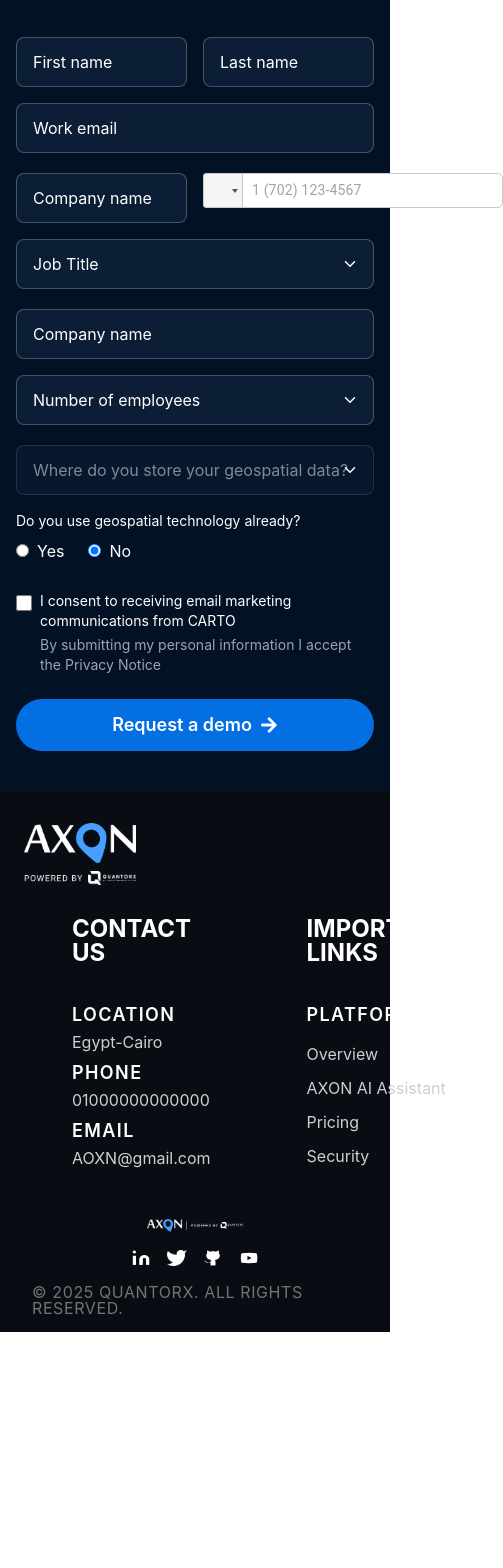
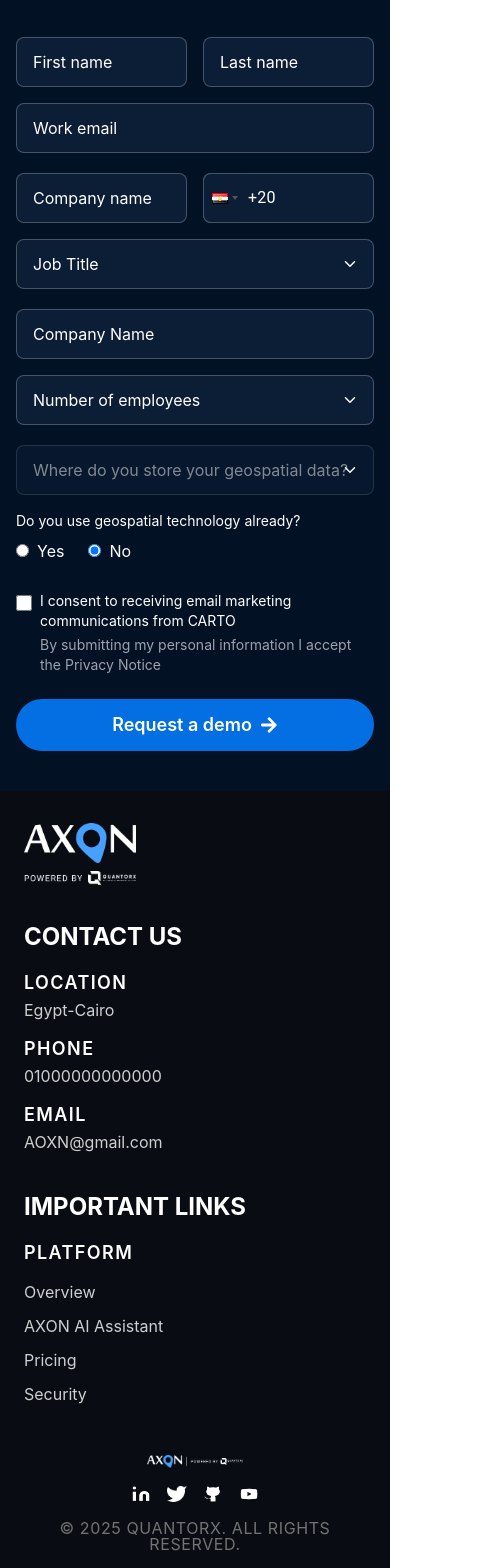
Before and after one commit to Quantorx-Internal/Axon-WebApp, a React (Vite) app: page / in a window 390 px wide. Shown: the part 8775-10343 px from the top of the page, 503 px wide, since content can reach past the window. Before the commit the page ends 10107 px from the top, so only its background shows below. Built offline with nearby package versions, Linux system fonts and the light colour scheme.

Commit message:
Fixed Footer Mobile version + added phone validation

```diff
--- a/src/views/pages/HomeViews/Marwan/Footer.jsx
+++ b/src/views/pages/HomeViews/Marwan/Footer.jsx
@@ -5,18 +5,24 @@
 export default function Footer() {
     return (
         <footer className="bg-[#090D13]">
-                <div className="flex flex-col md:flex-row items-start justify-between max-w-[1552px] mx-auto px-6 md:px-10 py-8 md:py-12 gap-8 md:gap-0">
-                <div className="flex flex-col items-left gap-2">
+            {/* Main content section */}
+            <div className="flex flex-col md:flex-row items-start justify-between max-w-[1552px] mx-auto px-6 md:px-10 py-8 md:py-12 gap-10 md:gap-0">
+
+                {/* Logo block */}
+                <div className="flex flex-col items-start gap-2">
                     <img src="./HeaderLogo.png" alt="Axon Logo" className="w-28 md:w-36 h-auto" />
                     <img src="./FooterPoweredByQuant.png" alt="Powered By Quant" className="w-28 md:w-36 h-auto" />
                 </div>
-                <div className="flex flex-row items-start ml-auto gap-12">
 
-                    <div className="flex flex-col gap-10 px-12">
+                {/* Links & Contact — row on desktop, stacked column on mobile */}
+                <div className="flex flex-col md:flex-row items-start w-full md:w-auto md:ml-auto gap-10 md:gap-12">
+
+                    {/* Contact Us */}
+                    <div className="flex flex-col gap-6 md:gap-10 md:px-12">
                         <p className="font-Roboto font-[700] text-2xl leading-none uppercase text-white">
                             Contact us
                         </p>
-                        <div className="flex flex-col gap-2">
+                        <div className="flex flex-col gap-4 md:gap-2">
                             <div className="flex flex-col gap-1">
                                 <p className="font-Roboto font-[600] text-lg leading-[20px] tracking-[1.4px] uppercase text-white">Location</p>
                                 <p className="font-Roboto font-[400] text-base leading-[26px] text-[#CFCFCF]">Egypt-Cairo</p>
@@ -31,40 +37,43 @@
                             </div>
                         </div>
                     </div>
-                    <div className="flex flex-col gap-10">
+
+                    {/* Important Links */}
+                    <div className="flex flex-col gap-6 md:gap-10">
                         <p className="font-Roboto font-[700] text-2xl leading-none uppercase text-white">
                             Important Links
                         </p>
                         <div className="flex flex-col gap-4">
                             <p className="font-Roboto font-[600] text-lg leading-[20px] tracking-[1.4px] uppercase text-white">Platform</p>
-
                             <div className="flex flex-col gap-2">
                                 <a href="#"><p className="font-Roboto font-[400] text-base leading-[26px] text-[#CFCFCF]">Overview</p></a>
                                 <a href="#"><p className="font-Roboto font-[400] text-base leading-[26px] text-[#CFCFCF]">AXON AI Assistant</p></a>
                                 <a href="#"><p className="font-Roboto font-[400] text-base leading-[26px] text-[#CFCFCF]">Pricing</p></a>
                                 <a href="#"><p className="font-Roboto font-[400] text-base leading-[26px] text-[#CFCFCF]">Security</p></a>
+                            </div>
+                        </div>
+                    </div>
 
                 </div>
             </div>
-                </div>
-            </div>
-        </div>
-        <div className="flex flex-col md:flex-row items-center justify-between max-w-[1552px] mx-auto px-8 md:px-10 py-4 gap-4 md:gap-0">
+
+            {/* Bottom bar */}
+            <div className="flex flex-col md:flex-row items-center justify-between max-w-[1552px] mx-auto px-6 md:px-10 py-4 gap-4 md:gap-0">
                 <div className="flex flex-row items-center gap-2">
                     <img src="./FooterFullLogo.png" alt="Axon Logo" className="w-24 md:w-32 h-auto" />
                 </div>
                 <div className="flex flex-row items-center gap-4">
-                    <a href="#"><img src="./LinkedIn.png" alt="Linkedin Logo" className="w-5 h-5 object-contain" /> </a>
-                    <a href="#"><img src="./Twitter.png" alt="Twitter Logo" className="w-5 h-5 object-contain" /> </a>
-                    <a href="#"><img src="./Github.png" alt="Github Logo" className="w-5 h-5 object-contain" /> </a>
-                    <a href="#"><img src="./Youtube.png" alt="Youtube Logo" className="w-5 h-5 object-contain" /> </a>
+                    <a href="#"><img src="./LinkedIn.png" alt="Linkedin Logo" className="w-5 h-5 object-contain" /></a>
+                    <a href="#"><img src="./Twitter.png" alt="Twitter Logo" className="w-5 h-5 object-contain" /></a>
+                    <a href="#"><img src="./Github.png" alt="Github Logo" className="w-5 h-5 object-contain" /></a>
+                    <a href="#"><img src="./Youtube.png" alt="Youtube Logo" className="w-5 h-5 object-contain" /></a>
                 </div>
                 <div>
-                <p className = "font-Roboto font-[400] text-base leading-[16px] tracking-[0.6px] items-center uppercase text-[#737373] ">
+                    <p className="font-Roboto font-[400] text-base leading-[16px] tracking-[0.6px] text-center uppercase text-[#737373]">
                         © 2025 QuantorX. All rights reserved.
                     </p>
                 </div>
             </div>
         </footer>
-        )
+    );
 }
--- a/src/views/pages/HomeViews/Marwan/RequestDemo.jsx
+++ b/src/views/pages/HomeViews/Marwan/RequestDemo.jsx
@@ -13,13 +13,14 @@
 export default function RequestDemo() {
    const [errors, setErrors] = useState({});
    const [phone,setPhone] =useState("");
-   const[displayPhone,setDisplayPhone] = useState("")
+   const[displayPhone,setDisplayPhone] = useState("");
         const [formData, setFormData] = useState({
             firstName: "",
             lastName: "",
             email: "",
             phone: "",
             company: "",
+            companyName: "",
             jobTitle: "",
             employees: "",
             storage: "",
@@ -40,10 +41,13 @@
             newErrors.company = "Company name is required";
             if (!formData.jobTitle)
             newErrors.jobTitle="Please select a job title";
+
+            if (!formData.companyName.trim())
+            newErrors.companyName = "Company name is required";
             if (!formData.employees)
-            newErrors.employees="Please select number of emlpoyees";
-
-
+            newErrors.employees="Please select number of employees";
+            if (phone.length < 12)
+            newErrors.phone = "Enter a valid phone number";
             return newErrors;
         };
             const handleSubmit = (e) => {
@@ -115,10 +119,27 @@
                 </div>
                 <div className="col-span-2">
                     <PhoneInput
-                        country="Egypt"
+                       country="eg"
                         value={phone}
-                        onChange={(value) =>  setPhone(value)}
+                        onChange={(value, countryData) => {
+                          setPhone(value);
+                          setDisplayPhone(`+${countryData.dialCode}${value.slice(countryData.dialCode.length)}`);
+                            }}
+                        countryCodeEditable={false}
+                        enableLongNumbers={false}
+                        inputProps={{
+                        maxLength: 18
+                      }}
+                      masks={{
+                        eg: '... ... ....' // +20 XXX XXX XXX XXXX
+                      }}
+                      containerClass="!w-full"
+                      inputClass="!w-full !bg-[#0B1E36] !text-white !placeholder-white !border !border-[#FFFFFF3D] focus:!outline-none focus:!ring-2 focus:!ring-blue-500 !rounded-lg !py-3 !pl-11 !pr-4 !text-base !h-auto"
+                      buttonClass="!bg-[#0B1E36] !border !border-[#FFFFFF3D] !rounded-l-lg !border-r-0 hover:!bg-[#0B1E36]"
+                      dropdownClass="!bg-[#0B1E36] !text-white !border !border-[#FFFFFF3D] [&_.country:hover]:!bg-[#1a3a5c] [&_.country.highlight]:!bg-[#1a3a5c]"
+                      searchClass="!bg-[#0B1E36] !text-white !border !border-[#FFFFFF3D]"
                   />
+                  {errors.phone && <p className="text-red-400 text-xs mt-1">{errors.phone}</p>}
                 </div>
               </div>
               <div className="relative flex-1">
@@ -135,21 +156,26 @@
           </div>
         <div className="grid grid-cols-1 md:grid-cols-2 gap-4">
             <div className="relative">
-          <input type="text" placeholder="Company name" className={inputBase} />
+                <input
+                    type="text"
+                    placeholder="Company Name"
+                    className={inputBase}
+                    value={formData.companyName}
+                    onChange={(e) => setFormData({ ...formData, companyName: e.target.value })}
+                />
+                {errors.companyName && <p className="text-red-400 text-xs mt-1">{errors.companyName}</p>}
             </div>
-            <div className="relative flex-1">
+            <div className="relative">
                 <select
                     className={selectBase}
-            value= {formData.employees}
+                    value={formData.employees}
                     onChange={(e) => setFormData({ ...formData, employees: e.target.value })}
                 >
-
-                <option value="" disabled> Number of employees</option>
+                    <option value="" disabled>Number of employees</option>
                 </select>
                 <IoIosArrowDown className="absolute right-4 top-1/2 -translate-y-1/2 text-white pointer-events-none" />
                 {errors.employees && <p className="text-red-400 text-xs mt-1">{errors.employees}</p>}
             </div>
-
         </div>
         <div className="grid grid-cols-1 md:grid-cols-2 gap-4 items-start">
   <div className="relative flex-1">
```
Lines whose indentation alone changed are shown as unchanged.
